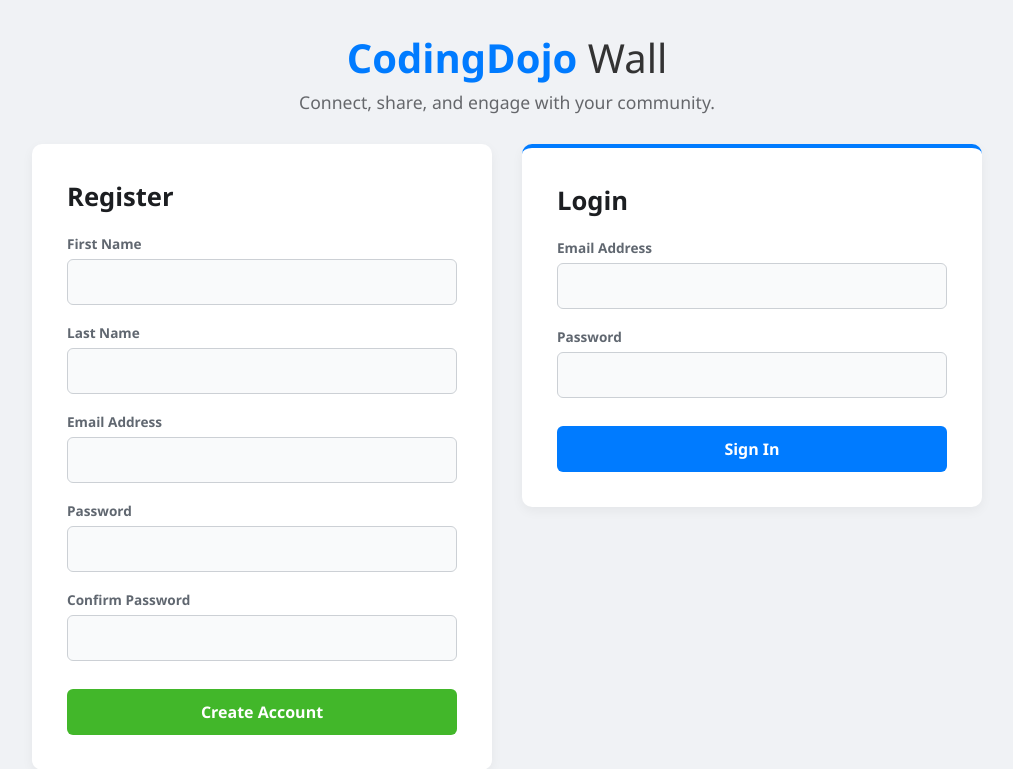
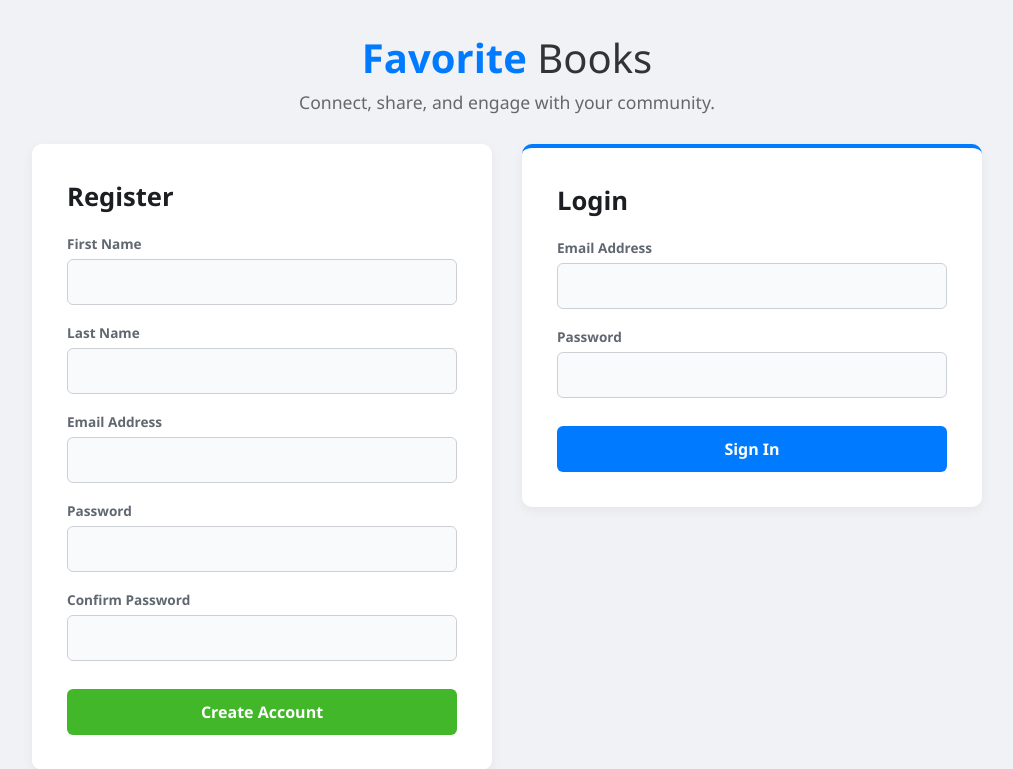
Before and after one commit to Sara-ayyash1/BooksProject, a Django app: page / in a window 1280 px wide. Shown: the top 769 px of the page, without its empty margins (133-1146 px from the left). Run offline with Django 5.2, Linux system fonts and the light colour scheme.

Commit message:
edit repo

```diff
--- a/favorite_books_app/urls.py
+++ b/favorite_books_app/urls.py
@@ -8,4 +8,5 @@ urlpatterns = [
     path('<int:book_id>/favorite' , views.favorite_book),
     path('<int:book_id>/unfavorite' , views.unfavorite_book),
     path('<int:book_id>/delete' , views.delete_book),
+    path('<int:book_id>/update' , views.update_book),
 ]
--- a/login_app/templates/index.html
+++ b/login_app/templates/index.html
@@ -10,7 +10,7 @@
 <body>
     <div class="auth-wrapper">
         <header class="auth-header">
-            <h1>CodingDojo <span>Wall</span></h1>
+            <h1>Favorite <span>Books</span></h1>
             <p>Connect, share, and engage with your community.</p>
         </header>
 
```
